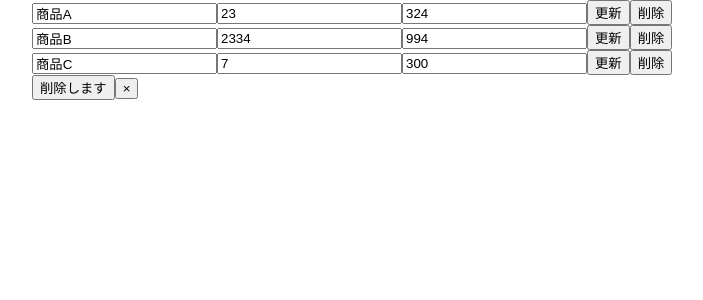
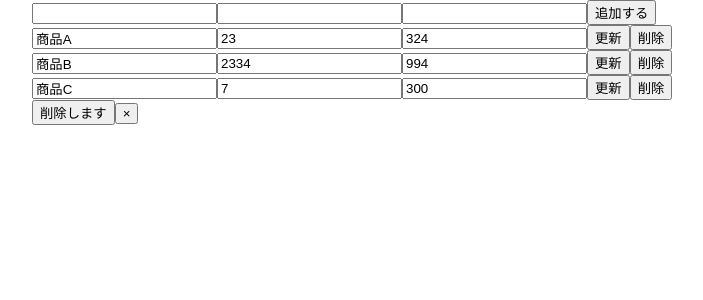
Before and after one commit to miyazawayamato/front, a React (Create React App) app: page /products in a window 1280 px wide. Shown: the top 300 px of the page, without its empty margins (96-799 px from the left). Built offline with nearby package versions, Linux system fonts and the light colour scheme; no server answers.

Commit message:
productpostapi

```diff
--- a/src/components/productInfo/AddProduct.tsx
+++ b/src/components/productInfo/AddProduct.tsx
@@ -1,10 +1,45 @@
+import React, { useState } from "react";
+import ApiPost from "../../functions/ApiPost";
 
+interface Post {
+    name: string;
+    stock: string;
+    price: string;
+}
 
 const Addproduct = () => {
 
+    const [newValues, setValues] = useState({newName: "", newStock : "", newPrice: ""});
+
+    const valuesChange = (e: React.ChangeEvent<HTMLInputElement>) => {
+
+        const eValue:string  = e.target.value
+        const eName = e.target.name
+        setValues({ ...newValues, [eName] : eValue });
+
+
+    }
+
+    const postProduct = async () => {
+
+
+        const PostData : Post = {
+
+            name:newValues.newName,
+            stock:newValues.newStock,
+            price:newValues.newPrice
+        };
+
+        const result = await ApiPost("http://localhost:8080/api/product/create", PostData);
+        console.table(result)
+    }
+
     return(
         <div>
-
+            <input type="text" name="newName" value={newValues.newName} onChange={valuesChange}/>
+            <input type="number"  name="newStock" value={newValues.newStock} onChange={valuesChange}/>
+            <input type="number"  name="newPrice" value={newValues.newPrice} onChange={valuesChange}/>
+            <button onClick={postProduct} type="button">追加する</button>
         </div>
     );
 
--- a/src/components/productInfo/Products.tsx
+++ b/src/components/productInfo/Products.tsx
@@ -2,6 +2,7 @@ import Box from "./Box";
 import Modal from "./Modal";
 import React, { useState} from "react";
 import ApiGet from "../../functions/ApiGet";
+import AddProduct from "./AddProduct";
 //カウント機能(スピナー機能)
 //商品名と金額と個数
 //保存ボタン(失敗のメッセージ)と削除ボタン(モーダル)
@@ -30,10 +31,11 @@ const Products = () => {
         console.log(deleteData)
     }
 
-    ApiGet("http://localhost:8080/api/product/all");
+    // ApiGet("http://localhost:8080/api/product/all");
 
     return(
         <div>
+            <AddProduct />
             <table>
                 <tbody>
                     <Box
--- /dev/null
+++ b/src/functions/ApiPost.ts
@@ -0,0 +1,10 @@
+import axios from 'axios';
+
+const ApiPost = (url : string, data : object) => {
+
+    return axios.post(url, data);
+    // console.log(url);
+    // console.table(data);
+}
+
+export default ApiPost
```
